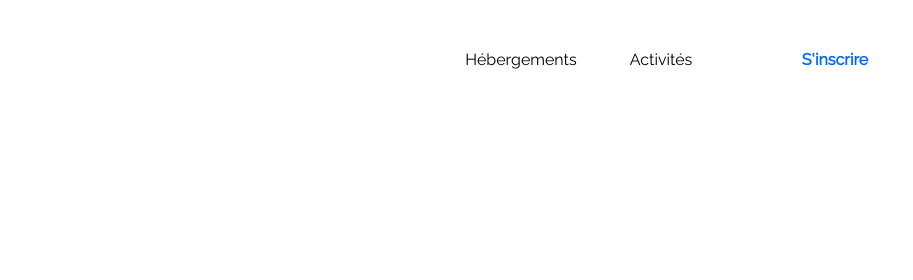
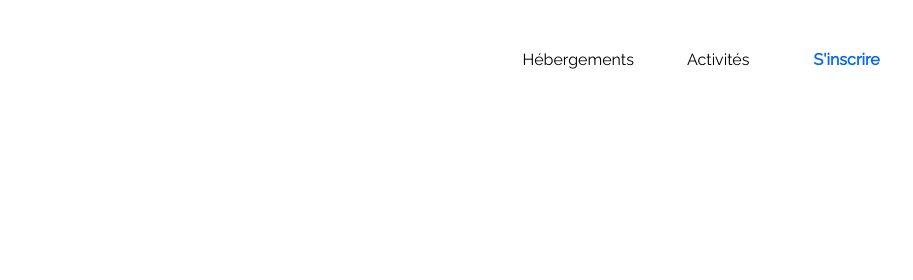
Before and after one commit to pintodav75/DavidPinto_2_16072021, a plain HTML site: page index.html in a window 1536 px wide. Shown: the top 280 px of the page, 623-1536 px from the left. Drawn offline with Linux system fonts and the light colour scheme.

Commit message:
Fix marge nav

```diff
--- a/style/style.css
+++ b/style/style.css
@@ -430,6 +430,12 @@ html, body{
 }
 /* Responsive */
 
+@media screen and (min-width: 1296px) {
+    .sizelien12 {
+        margin-left: 66%;
+    }
+}
+
 @media screen and (max-width: 1295px) {
     .sizelien12 {
         margin-left: 35%;
```
